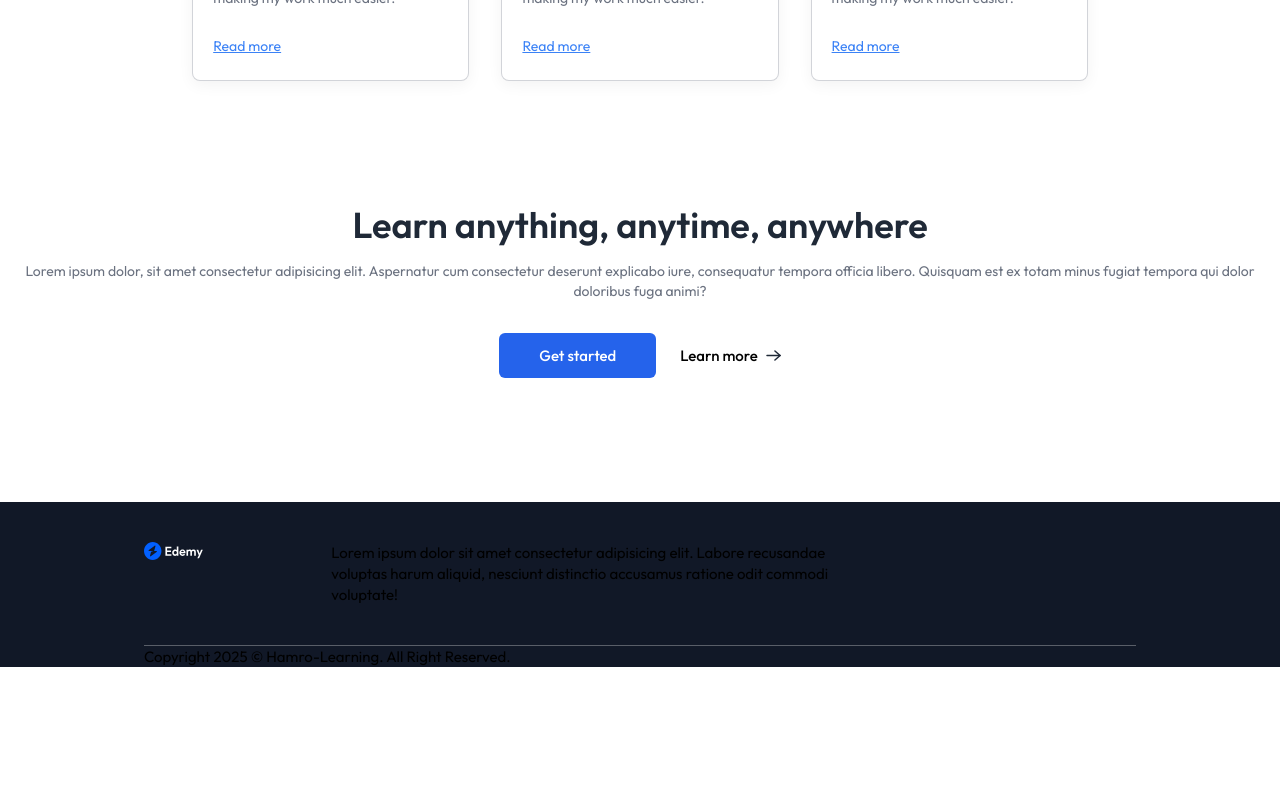
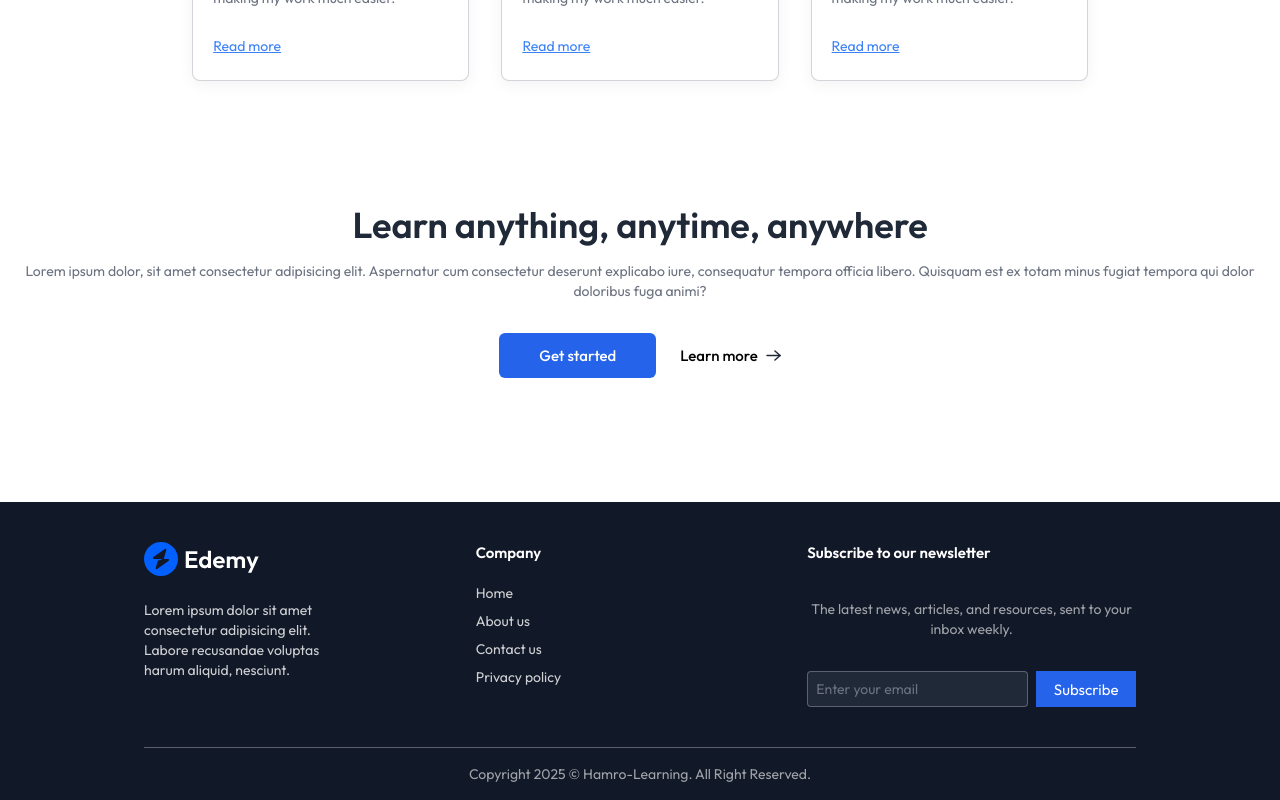
Before and after one commit to waibaBikash/Hamro-learning-, a React (Vite) app in the folder client/: page / in a window 1280 px wide. Shown: the part 1779-2579 px from the top of the page. Before the commit the page ends 2446 px from the top, so only its background shows below. Built offline with nearby package versions, Linux system fonts and the light colour scheme; no server answers.

Commit message:
complete footer

```diff
--- a/client/src/components/student/Footer.jsx
+++ b/client/src/components/student/Footer.jsx
@@ -5,13 +5,32 @@ const Footer = () => {
   return (
     <footer className='bg-gray-900 md:px-36 text-left w-full mt-10'>
        <div className='flex flex-col md:flex-row items-start px-8 md:px-0 justify-center gap-10 md:gap-32 py-10 border-b border-white/30'>
-          <div><img src={assets.logo_dark} alt="logo" /></div>
-          <p>Lorem ipsum dolor sit amet consectetur adipisicing elit. Labore recusandae voluptas harum aliquid, nesciunt distinctio accusamus ratione odit commodi voluptate!
+          <div className='flex flex-col md:items-start items-center w-full'>
+            <img src={assets.logo_dark} alt="logo" />
+
+          <p className='mt-6 text-center md:text-left text-sm text-white/80'>Lorem ipsum dolor sit amet consectetur adipisicing elit. Labore recusandae voluptas harum aliquid, nesciunt.
           </p>
-          <div></div>
-          <div></div>
+          </div>
+          <div className='flex flex-col md:items-start items-center w-full'>
+             <h2 className='font-semibold text-white mb-5'>Company</h2>
+             <ul className='flex md:flex-col w-full justify-between text-sm text-white/80 md:space-y-2'>
+               <li><a href="#">Home</a></li>
+               <li><a href="#">About us</a></li>
+               <li><a href="#">Contact us</a></li>
+               <li><a href="#">Privacy policy</a></li>
+             </ul>
+          </div>
+          <div className='hidden md:flex flex-col items-start w-full'>
+            <h2 className='font-semibold text-white mb-5'>Subscribe to our newsletter</h2>
+            <p className='py-4 text-center text-xs md:text-sm text-white/60' >The latest news, articles, and resources, sent to your inbox weekly. </p>
+             <div className='flex items-center gap-2 pt-4'>
+              <input className='border border-gray-500/80 bg-gray-800 text-gray-500 placeholder-gray-500 outline-none w-64 h-9 rounded px-2 text-sm' type="email" placeholder='Enter your email' />
+              <button className='bg-blue-600 w-2/4 h-9 text-white rouded '>Subscribe</button>
+             </div>
+
+          </div>
        </div>
-        <p>Copyright 2025 © Hamro-Learning. All Right Reserved.</p>
+        <p className='py-4 text-center text-xs md:text-sm text-white/60 '>Copyright 2025 © Hamro-Learning. All Right Reserved.</p>
     </footer>
   )
 }
```
